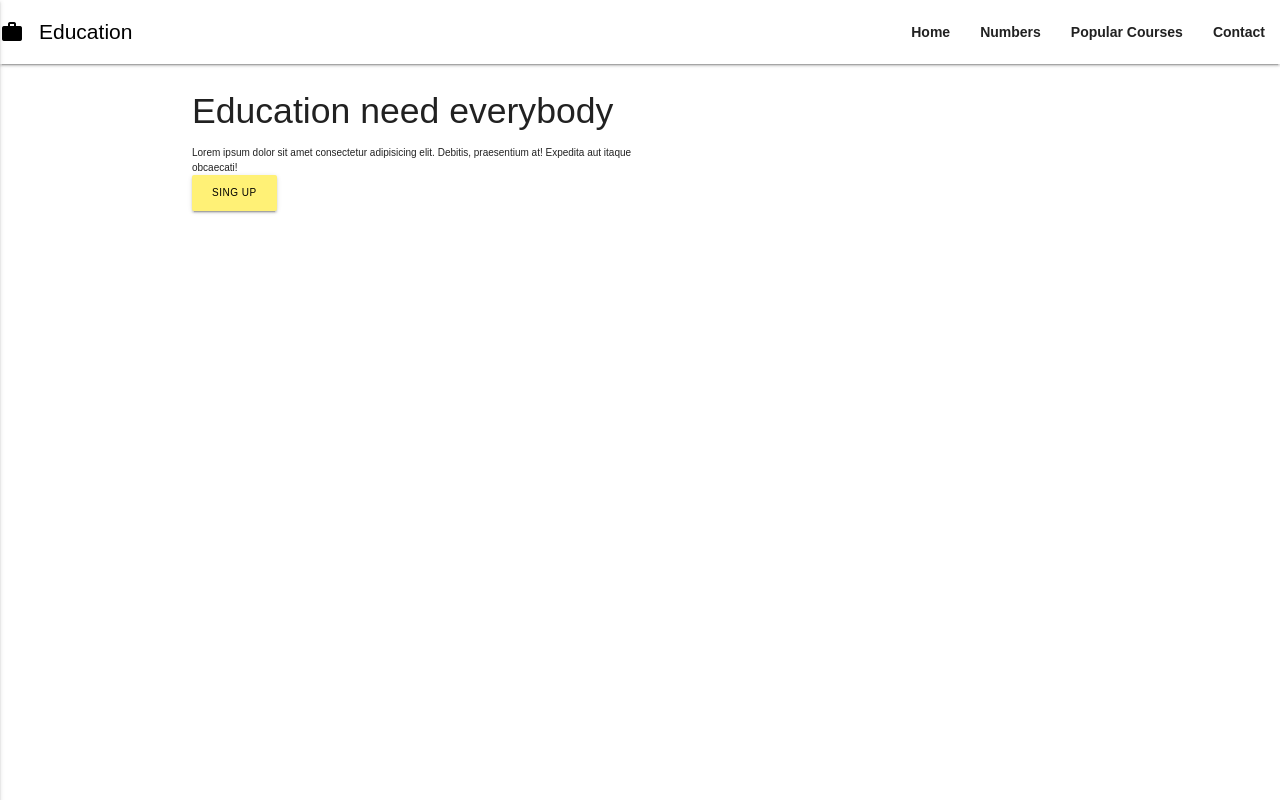
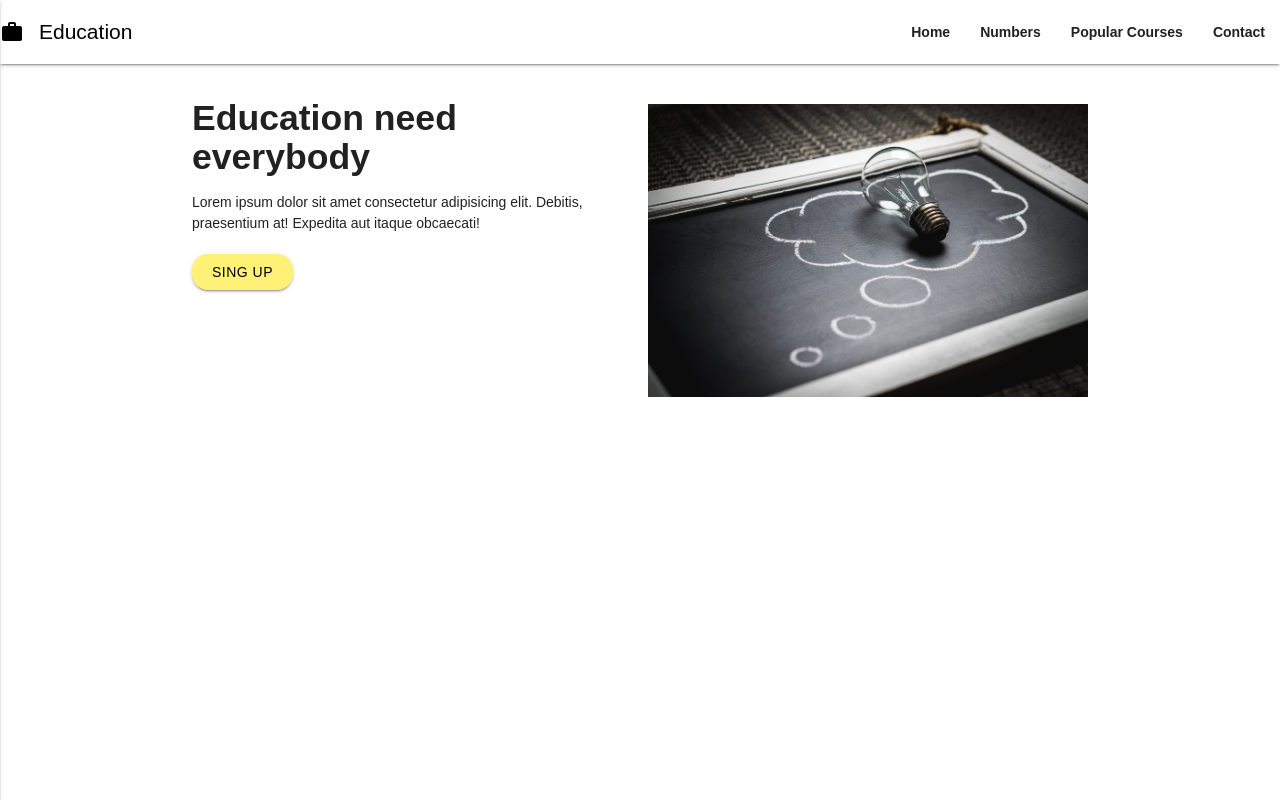
Before and after one commit to BojanMijatovic/Education, a plain HTML site: page index.html in a window 1280 px wide. Drawn offline with nearby package versions, Linux system fonts and the light colour scheme; a web font is replaced by a local one.

Commit message:
add style

```diff
--- a/index.html
+++ b/index.html
@@ -58,17 +58,20 @@
 
     </div>
 
-    <!--  Title Section -->
+    <!--  Home Section -->
     <section class="section" id="home">
-        <div class="container">
-          <div class="row">
+     <div class="container">
+              <div class="row">
             <div class="col s12 m6">
               <h2 class="title left">Education need everybody</h2>
               <p class="left">Lorem ipsum dolor sit amet consectetur adipisicing elit. Debitis, praesentium at! Expedita aut itaque obcaecati!</p>
-              <a href="#" class="btn  yellow lighten-2 black-text waves-effect waves-light">Sing up</a>
+              <a href="#" class="btn  yellow lighten-2 black-text waves-effect waves-light left">Sing up</a>
             </div>
+            <div class="col s12 m6">
+            <img src="./img/education.jpg" alt="" class="responsive-img">
           </div>
         </div>
+     </div>
     </section>
     <!--  Scripts -->
     <script
--- /dev/null
+++ b/style/components/_home.scss
@@ -0,0 +1,21 @@
+@import './general';
+
+#home {
+  h2 {
+    font-weight: 600;
+    margin-top: 2.5rem;
+  }
+  p {
+    font-size: 1.4rem;
+    margin-bottom: 2rem;
+  }
+  a {
+    border-radius: 1.6rem;
+    font-size: 1.4rem;
+    border: none;
+  }
+
+  .responsive-img {
+    margin-top: 3rem;
+  }
+}
--- a/style/mainStyle.scss
+++ b/style/mainStyle.scss
@@ -1,2 +1,3 @@
 @import './components/general';
 @import './components/nav';
+@import './components/home';
```
Also changed, not shown: img/education.jpg (added), style/mainStyle.css, 1 other file.
